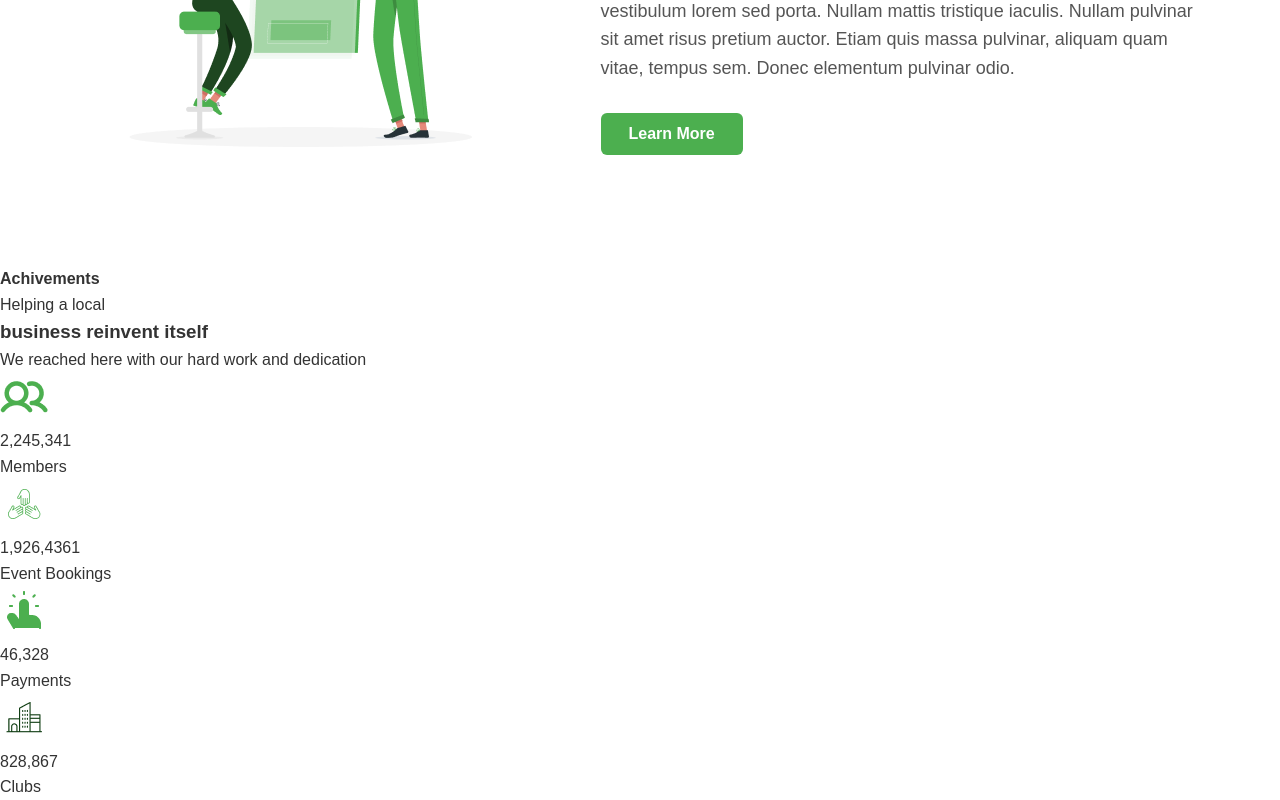
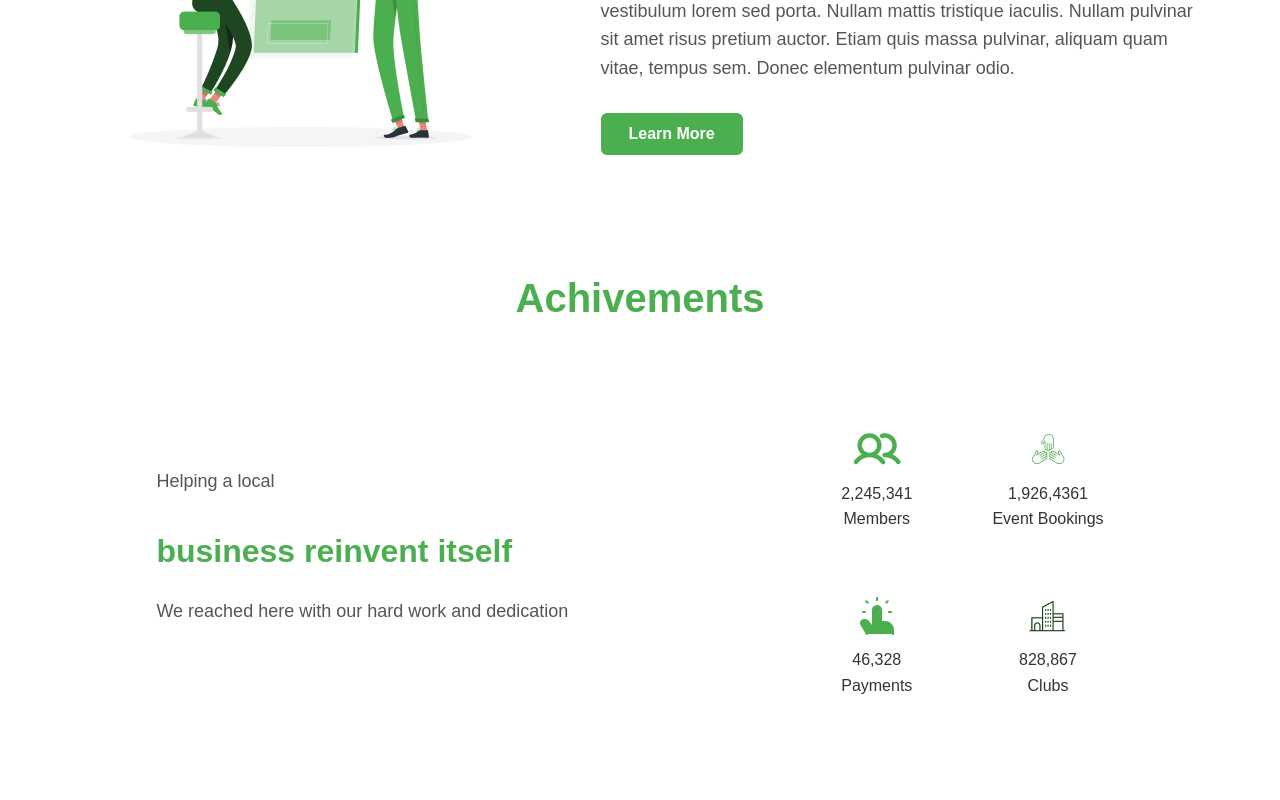
Before and after one commit to MirzaKhalilUlRehman/Nexcent-App, a React (Vite) app in the folder Nexcent App/: page / in a window 1280 px wide. Shown: the part 1695-2495 px from the top of the page. After the commit the page ends 2474 px from the top, so only its background shows below. Built offline with nearby package versions, Linux system fonts and the light colour scheme.

Commit message:
Style UI of Achivement Section

```diff
--- a/Nexcent App/src/App.css
+++ b/Nexcent App/src/App.css
@@ -314,3 +314,45 @@ body{
         align-items: center;
     }
 }
+.achivement-section{
+    padding: 60px 0;
+    display: flex;
+    align-items: center;
+    justify-content: space-around;
+}
+.achivement-section .achivement-text{
+    max-width: 600px;
+}
+.achivement-section .achivement-text h3{
+    font-size: 32px;
+    font-weight: 700;
+    color: #4caf4f;
+    margin-bottom: 20px;
+}
+.achivement-section .achivement-text p{
+    font-size: 18px;
+    color: #555;
+    margin-bottom: 30px;
+}
+.achivement-section .achivements{
+    display: grid;
+    grid-template-columns: 1fr 1fr;
+    gap: 20px;
+}
+.achivement-section .achivements .achivement-card{
+    background-color: white;
+    border-radius: 10px;
+    padding: 20px;
+    text-align: center;
+    transition: 0.3s ease;
+}
+.achivement-section .achivements .achivement-card:hover{
+    box-shadow: 0 8px 16px rgba(0,0,0,0.2);
+}
+.achivement-heading{
+    font-size: 40px;
+    font-weight: 600;
+    color: #4caf4f;
+    margin-bottom: 15px;
+    text-align: center;
+}
--- a/Nexcent App/src/Nexcent Component/Achivements.jsx
+++ b/Nexcent App/src/Nexcent Component/Achivements.jsx
@@ -1,35 +1,36 @@
 function Achivements() {
   return (
-    <div className="achivement-section">
+    <>
       <h4 className="achivement-heading">Achivements</h4>
-      <div className="achivement-section-text">
+    <div className="achivement-section container">
+      <div className="achivement-text">
         <p>Helping a local</p>
         <h3>business reinvent itself</h3>
         <p>We reached here with our hard work and dedication</p>
       </div>
       <div className="achivements">
-        <div className="achivement">
+        <div className="achivement-card">
           <img src="/assets/achievement1.png" alt="Achievement 1" />
           <p>2,245,341</p>
           <p>Members</p>
         </div>
-        <div className="achivement">
+        <div className="achivement-card">
           <img src="/assets/achievement2.png" alt="Achievement 2" />
           <p>1,926,4361</p>
           <p>Event Bookings</p>
         </div>
-           <div className="achivement">
+           <div className="achivement-card">
           <img src="/assets/achievement3.png" alt="Achievement 3" />
           <p>46,328</p>
           <p>Payments</p>
         </div>
-           <div className="achivement">
+           <div className="achivement-card">
           <img src="/assets/achievement4.png" alt="Achievement 4" />
           <p>828,867</p>
           <p>Clubs</p>
         </div>
       </div>
-    </div>
+    </div></>
   );
 }
 export default Achivements;
```
